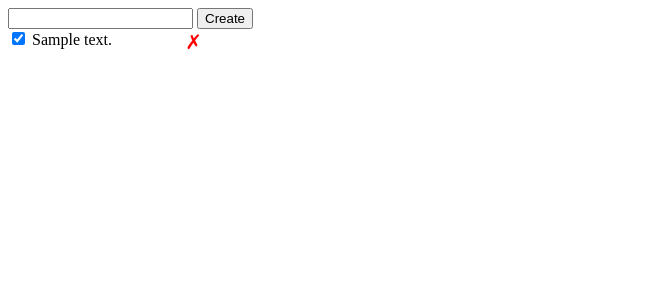
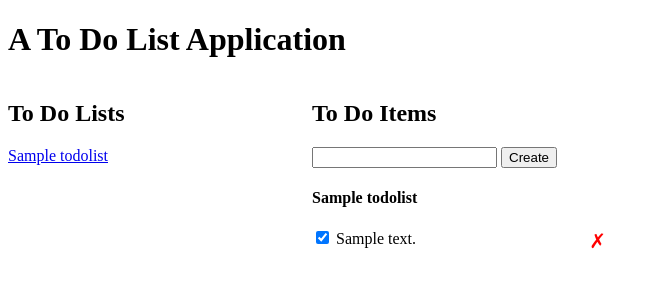
Before and after one commit to dgamboa/todoapp, a Flask app: page /lists/1 in a window 1280 px wide. Shown: the top 300 px of the page, without its empty margins (0-659 px from the left). Run offline with Flask 2, Linux system fonts and the light colour scheme; tables that the repository leaves empty hold one stand-in row (values such as "Sample post").

Commit message:
Fix bug in Udacity app: when creating to do items after adding the multiple lists functionality, it didn't create the item because it was missing the list association

```diff
--- a/app.py
+++ b/app.py
@@ -24,7 +24,7 @@ class Todo(db.Model):
     id = db.Column(db.Integer, primary_key=True)
     description = db.Column(db.String(), nullable=False)
     completed = db.Column(db.Boolean, nullable=False, default=False)
-    list_id = db.Column(db.Integer, db.ForeignKey('todolists.id'), nullable=False)
+    list_id = db.Column(db.Integer, db.ForeignKey('todolists.id'), nullable=True)
 
     def __repr__(self):
         return f'<Todo {self.id} {self.description}, list {self.list_id}>'
@@ -35,7 +35,8 @@ def create_todo():
     body = {}
     try:
         description = request.get_json()['description']
-        todo = Todo(description=description, completed=False)
+        list_id = request.get_json()['list_id']
+        todo = Todo(description=description, completed=False, list_id=list_id)
         db.session.add(todo)
         db.session.commit()
         body['id'] = todo.id
@@ -79,7 +80,11 @@ def delete(todo_id):
 
 @app.route('/lists/<list_id>')
 def get_list_todos(list_id):
-    return render_template('index.html', todos=Todo.query.filter_by(list_id=list_id).order_by('id').all())
+    return render_template('index.html',
+    lists=TodoList.query.all(),
+    active_list=TodoList.query.get(list_id),
+    todos=Todo.query.filter_by(list_id=list_id).order_by('id').all()
+    )
 
 @app.route('/')
 def index():
--- a/templates/index.html
+++ b/templates/index.html
@@ -11,7 +11,7 @@
         list-style: none;
         padding: 0;
         margin: 0;
-        width: 200px;
+        width: 300px;
       }
       li {
         clear: both;
@@ -26,14 +26,34 @@
         font-size: 20px;
         outline: none;
       }
+      .lists-wrapper, .todos-wrapper {
+        display: inline-block;
+        vertical-align: top;
+      }
     </style>
   </head>
   <body>
-    <div id="error" class="hidden">Something went wrong!</div>
+    <h1>A To Do List Application</h1>
+
+    <div class="lists-wrapper">
+      <h2>To Do Lists</h2>
+      <ul id="lists">
+        {% for list in lists %}
+        <li>
+          <a href="/lists/{{ list.id }}">{{ list.name }}</a>
+        </li>
+        {% endfor %}
+      </ul>
+    </div>
+
+    <div class="todos-wrapper">
+      <h2>To Do Items</h2>
       <form id="form" method="post" action="/todos/create">
         <input type="text" id="description" name="description">
         <input type="submit" value="Create">
       </form>
+      <div id="error" class="hidden">Something went wrong!</div>
+      <h4>{{ active_list.name }}</h4>
       <ul id="todos">
         {% for todo in todos %}
         <li>
@@ -43,6 +63,7 @@
         </li>
         {% endfor %}
       </ul>
+    </div>
     <script>
       const delButtons = document.querySelectorAll('.delete-buttons');
       for (let i = 0; i < delButtons.length; i++) {
@@ -100,6 +121,7 @@
           method: 'POST',
           body: JSON.stringify({
             'description': desc,
+            'list_id': {{ active_list.id }},
           }),
           headers: {
             'Content-Type': 'application/json',
```
Also changed, not shown: migrations/versions/905e16141358_.py (added, +32 -0 lines). Lines whose indentation alone changed are shown as unchanged.
